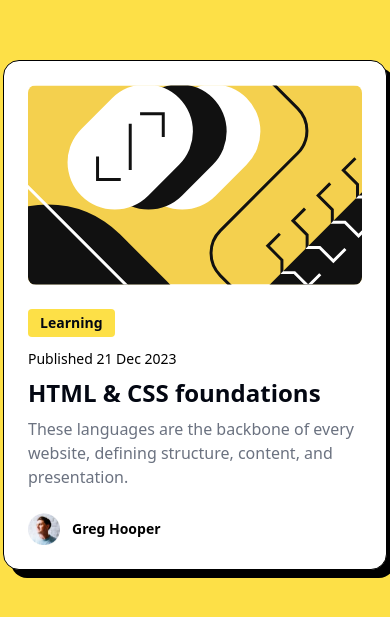
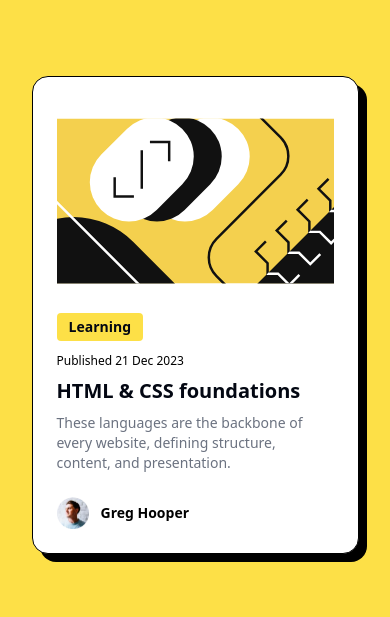
Before and after one commit to opullum/fm-blog-card, a website: page src/index.html in a window 390 px wide. Shown: the part 107-724 px from the top of the page. Drawn offline with Linux system fonts and the light colour scheme.

Commit message:
Responsive changes. Submitting project.

```diff
--- a/src/index.html
+++ b/src/index.html
@@ -2,7 +2,7 @@
 <html lang="en">
 <head>
   <meta charset="UTF-8">
-  <meta name="viewport" content="width=device-width, initial-scale=1.0"> <!-- displays site properly based on user's device -->
+  <meta name="viewport" content="width=device-width, initial-scale=1.0">
   <link rel="stylesheet" href="output.css">
   <link rel="icon" type="image/png" sizes="32x32" href="./assets/images/favicon-32x32.png">
 
@@ -10,10 +10,10 @@
 </head>
 <body class="bg-yellow-300 flex flex-col h-screen items-center justify-center">
   <!-- Card Content -->
-  <div class="bg-white flex flex-col w-[384px] h-fit p-6 rounded-2xl border border-black shadow-[8px_8px] shadow-black/100">
+  <div class="bg-white flex flex-col w-[384px] max-[400px]:w-[327px] h-fit p-6 rounded-2xl border border-black shadow-[8px_8px] shadow-black/100 max-[400px]:overflow-hidden">
     <!-- Header Image SVG -->
-     <div class="flex justify-center mb-6">
-      <svg class="w-[336px] h-[200px] rounded-lg" xmlns="http://www.w3.org/2000/svg" width="336" height="201" fill="none" viewBox="0 0 336 201">
+     <div class="flex justify-center mb-6 max-[400px]:mb-3">
+      <svg class="w-[336px] h-[200px] rounded-lg overflow-hidden" xmlns="http://www.w3.org/2000/svg" width="336" height="201" fill="none" viewBox="0 0 336 201">
       <g clip-path="url(#a)"><path fill="#F4D04E" d="M0 .5h336v200H0z"/>
         <rect width="139" height="95" x="87.996" y="77.729" fill="#fff" rx="47.5" transform="rotate(-45 87.996 77.729)"/>
         <rect width="139" height="95" x="54.055" y="77.729" fill="#111" rx="47.5" transform="rotate(-45 54.055 77.729)"/>
@@ -42,9 +42,9 @@
     <!-- Blog Card Content-->
      <div>
       <p class="font-bold text-sm text-gray-950 bg-yellow-300 px-3 py-1 w-fit h-fit rounded mb-3">Learning</p>
-      <p class="text-sm">Published 21 Dec 2023</p>
-      <h1 class="text-2xl font-bold text-gray-950 my-2">HTML & CSS foundations</h1>
-      <p class="text-gray-500 font-normal mb-6">These languages are the backbone of every website, defining structure, content, and presentation.</p>
+      <p class="text-sm max-[400px]:text-xs">Published 21 Dec 2023</p>
+      <h1 class="text-2xl font-bold text-gray-950 my-2 max-[400px]:text-xl">HTML & CSS foundations</h1>
+      <p class="text-gray-500 font-normal text-sm mb-6">These languages are the backbone of every website, defining structure, content, and presentation.</p>
      </div>
 
     <!-- Author Information -->
```
Also changed, not shown: src/output.css.
